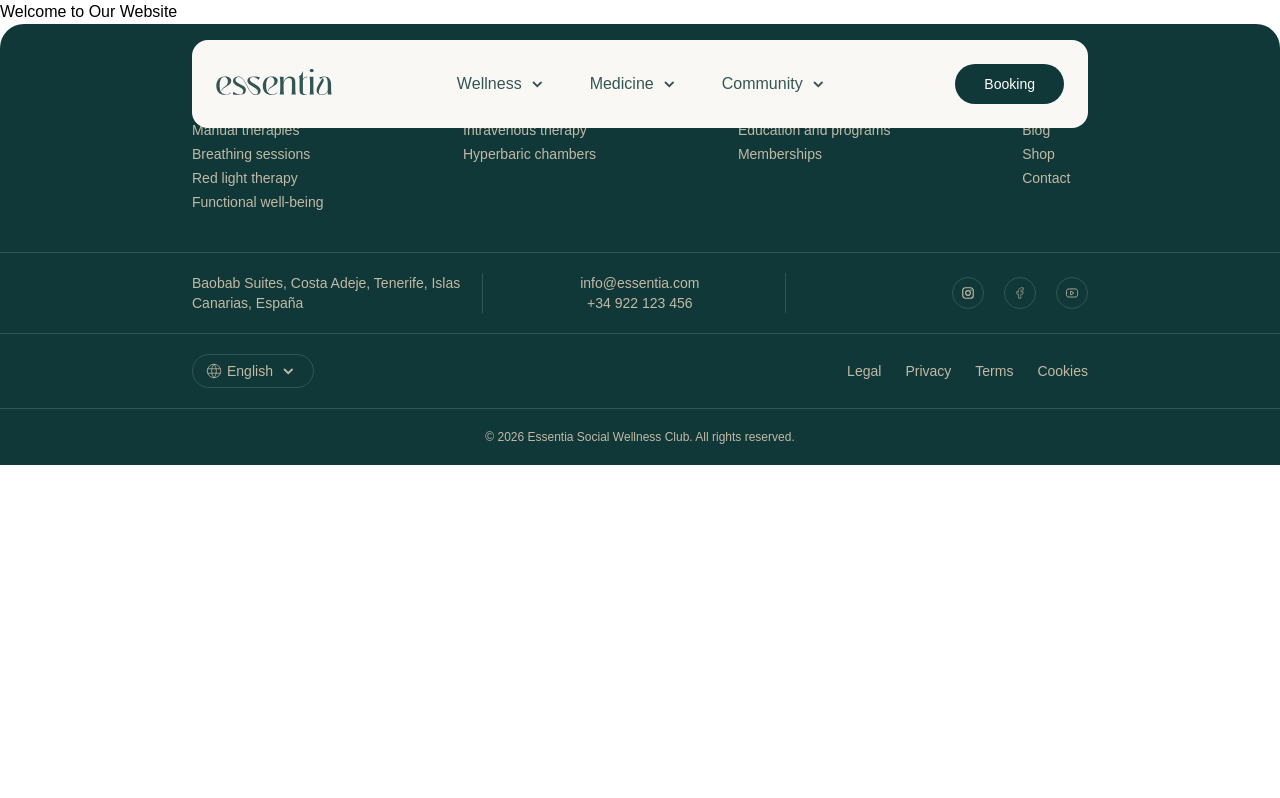
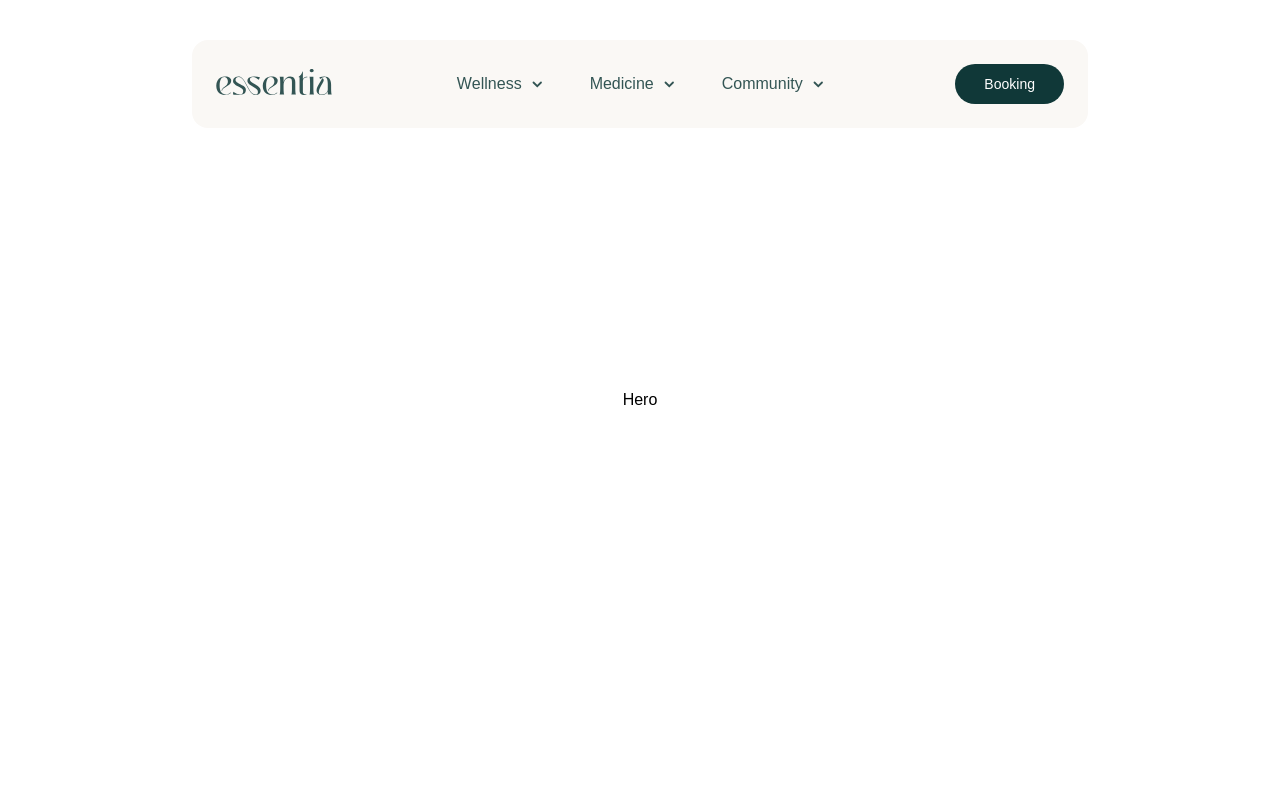
Before and after one commit to yasielhp/website-essentia-nextjs, a Next.js app: page / in a window 1280 px wide. Shown: the top 798 px of the page. Built offline with nearby package versions, Linux system fonts and the light colour scheme; a web font is replaced by a local one.

Commit message:
Add Hero section and wire up home page

```diff
--- /dev/null
+++ b/app/components/sections/home/hero.tsx
@@ -0,0 +1,7 @@
+export default function Hero() {
+  return (
+    <section className="flex min-h-screen items-center justify-center">
+      Hero
+    </section>
+  );
+}
--- a/app/page.tsx
+++ b/app/page.tsx
@@ -1,7 +1,9 @@
+import Hero from "@components/sections/home/hero";
+
 export default function Home() {
   return (
     <>
-      <h1>Welcome to Our Website</h1>
+      <Hero />
     </>
   );
 }
```
